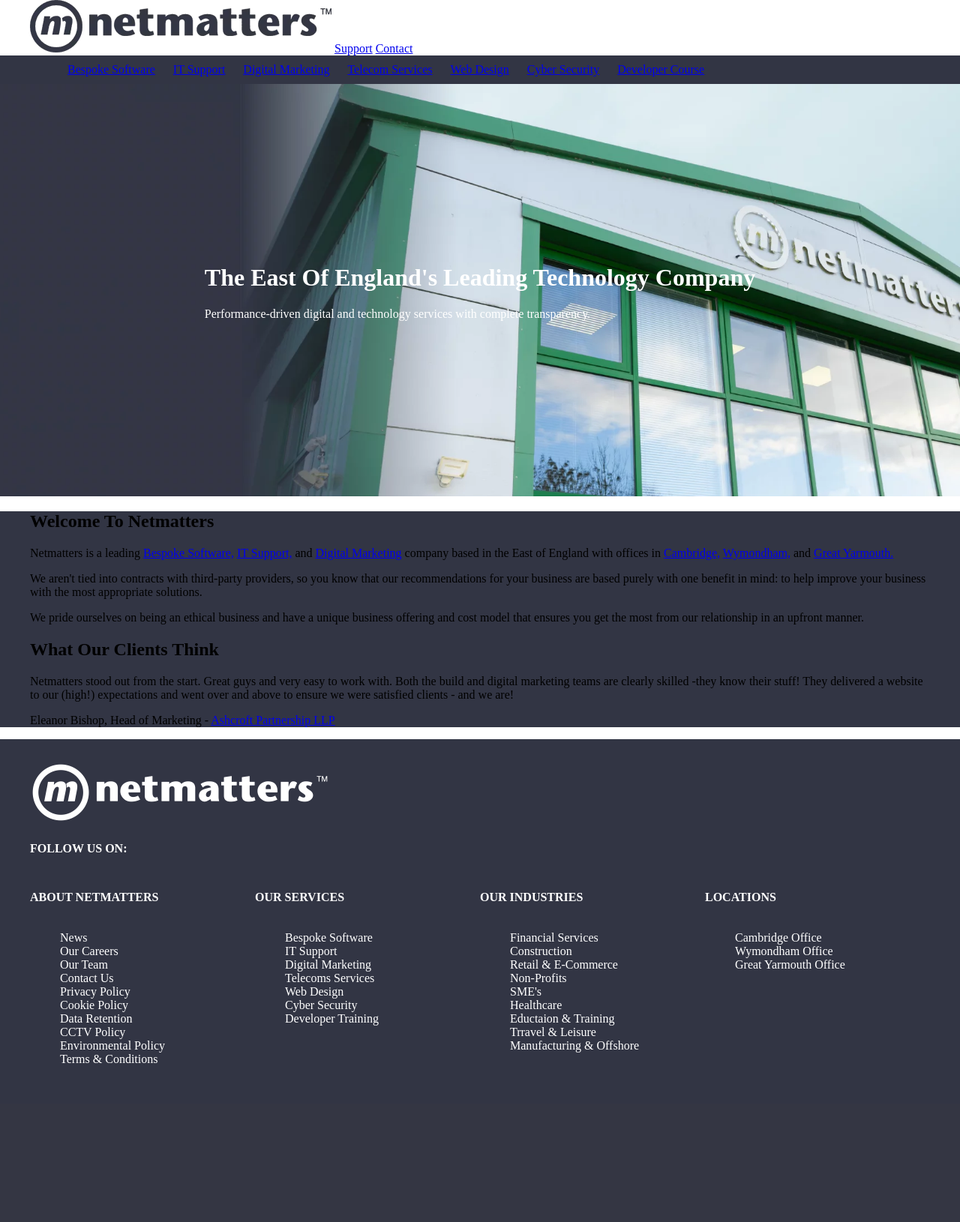
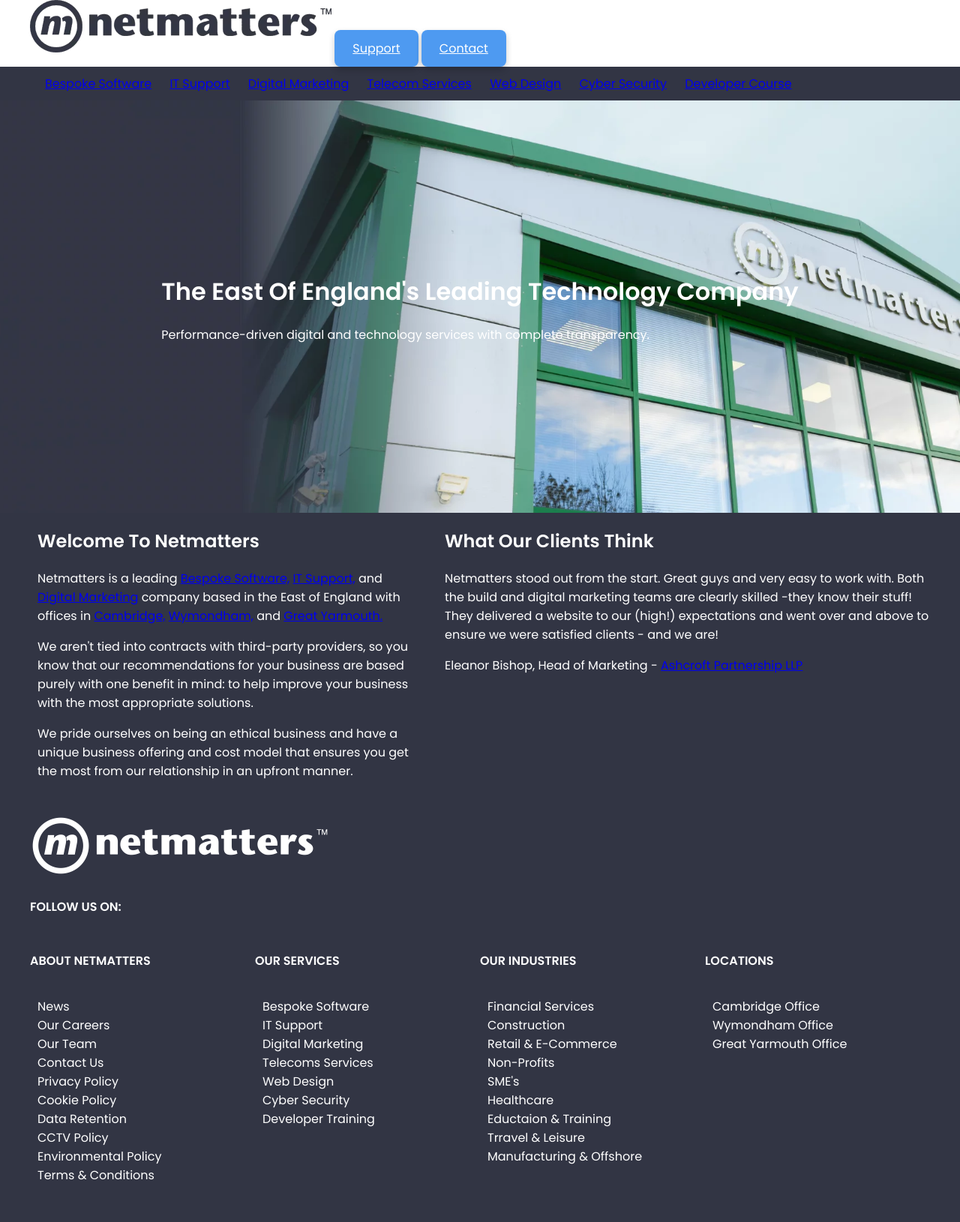
Before and after one commit to ChickenSplash/Netmatters-Homepage, a PHP site: page / in a window 1280 px wide. Shown: the whole page at 75% size. Before the commit the page ends 1418 px from the top, so only its background shows below. Run offline with PHP 8.4, Linux system fonts and the light colour scheme.

Commit message:
developed about section

```diff
--- a/css/styles.css
+++ b/css/styles.css
@@ -1,11 +1,14 @@
+@import url("https://fonts.googleapis.com/css2?family=Poppins:wght@400;600&display=swap");
 ul {
   list-style: none;
   padding-block: 10px;
+  padding-left: 10px;
   margin: 0px;
 }
 
 body {
   margin: 0;
+  font-family: "Poppins", sans-serif;
 }
 
 * {
@@ -74,6 +77,20 @@ nav {
 
 .about {
   background-color: #323544;
+  padding-inline: 50px;
+  color: #fff;
+}
+
+.content {
+  display: flex;
+  flex-direction: column;
+  gap: 2rem;
+}
+@media (min-width: 992px) {
+  .content {
+    flex-direction: row;
+    justify-content: space-between;
+  }
 }
 
 footer {
@@ -118,4 +135,25 @@ footer .footer-row .footer-menu {
   }
 }
 
+.btn {
+  background-color: #4e9af1;
+  color: white;
+  border: none;
+  padding: 12px 24px;
+  font-size: 16px;
+  border-radius: 8px;
+  cursor: pointer;
+  transition: background-color 0.3s ease, transform 0.2s ease;
+  box-shadow: 0 4px 8px rgba(0, 0, 0, 0.2);
+}
+
+.btn:hover {
+  background-color: #3b82d6;
+  transform: scale(1.05);
+}
+
+.btn:active {
+  transform: scale(0.98);
+}
+
 /*# sourceMappingURL=styles.css.map */
--- a/index.html
+++ b/index.html
@@ -10,8 +10,8 @@
     <header>
         <div class="container">
             <img src="img/netmatters-logo.webp">
-            <a href="#">Support</a>
-            <a href="#">Contact</a>
+            <a href="#" class="btn">Support</a>
+            <a href="#" class="btn">Contact</a>
         </div>
     </header>
     <nav>
@@ -36,13 +36,17 @@
     <div class="about">
         <div class="container">
             <div class="content">
+                <div class="section-block">
                     <h2><strong>Welcome To Netmatters</strong></h2>
                     <p>Netmatters is a leading <a href="#">Bespoke Software,</a> <a href="#">IT Support,</a> and <a href="#">Digital Marketing</a> company based in the East of England with offices in <a href="#">Cambridge,</a> <a href="#">Wymondham,</a> and <a href="#">Great Yarmouth.</a></p>
                     <p>We aren't tied into contracts with third-party providers, so you know that our recommendations for your business are based purely with one benefit in mind: to help improve your business with the most appropriate solutions.</p>
                     <p>We pride ourselves on being an ethical business and have a unique business offering and cost model that ensures you get the most from our relationship in an upfront manner.</p>
+                </div>
+                <div class="section-block">
                     <h2><strong>What Our Clients Think</strong></h2>
                     <p>Netmatters stood out from the start. Great guys and very easy to work with. Both the build and digital marketing teams are clearly skilled -they know their stuff! They delivered a website to our (high!) expectations and went over and above to ensure we were satisfied clients - and we are!</p>
                     <p>Eleanor Bishop, Head of Marketing - <a href="#">Ashcroft Partnership LLP</a></p>
+                </div>
             </div>
         </div>
     </div>
--- a/scss/base/_base.scss
+++ b/scss/base/_base.scss
@@ -1,5 +1,6 @@
 ul {
     list-style: none;
     padding-block: 10px;
+    padding-left: 10px;
     margin: 0px;
 }
--- a/scss/layout/_about.scss
+++ b/scss/layout/_about.scss
@@ -1,3 +1,16 @@
 .about {
     background-color: $color-base;
+    padding-inline:50px;
+    color: $color-light-text
 }
+
+.content {
+  display: flex;
+  flex-direction: column;
+  gap: 2rem;
+
+  @media (min-width: $break-point-medium) {
+    flex-direction: row;
+    justify-content: space-between;
+    }
+}
--- a/scss/layout/_layout.scss
+++ b/scss/layout/_layout.scss
@@ -1,5 +1,6 @@
 body {
     margin: 0;
+    font-family: "Poppins", sans-serif;
 }
 
 * {
--- /dev/null
+++ b/scss/modules/_button.scss
@@ -0,0 +1,20 @@
+.btn {
+  background-color: #4e9af1;
+  color: white;
+  border: none;
+  padding: 12px 24px;
+  font-size: 16px;
+  border-radius: 8px;
+  cursor: pointer;
+  transition: background-color 0.3s ease, transform 0.2s ease;
+  box-shadow: 0 4px 8px rgba(0, 0, 0, 0.2);
+}
+
+.btn:hover {
+  background-color: #3b82d6;
+  transform: scale(1.05);
+}
+
+.btn:active {
+  transform: scale(0.98);
+}
--- /dev/null
+++ b/scss/modules/_index.scss
@@ -0,0 +1 @@
+@import "button"
--- a/scss/styles.scss
+++ b/scss/styles.scss
@@ -1,3 +1,4 @@
 @import "utilities/index";
 @import "base/index";
 @import "layout/index";
+@import "modules/index";
--- a/scss/utilities/_config.scss
+++ b/scss/utilities/_config.scss
@@ -12,3 +12,7 @@ $break-point-large: 1260px;
 
 $color-base: #323544;
 $color-light-text: #fff;
+
+// Font
+
+@import url('https://fonts.googleapis.com/css2?family=Poppins:wght@400;600&display=swap');
```
Also changed, not shown: 1 other file. Lines whose indentation alone changed are shown as unchanged.
